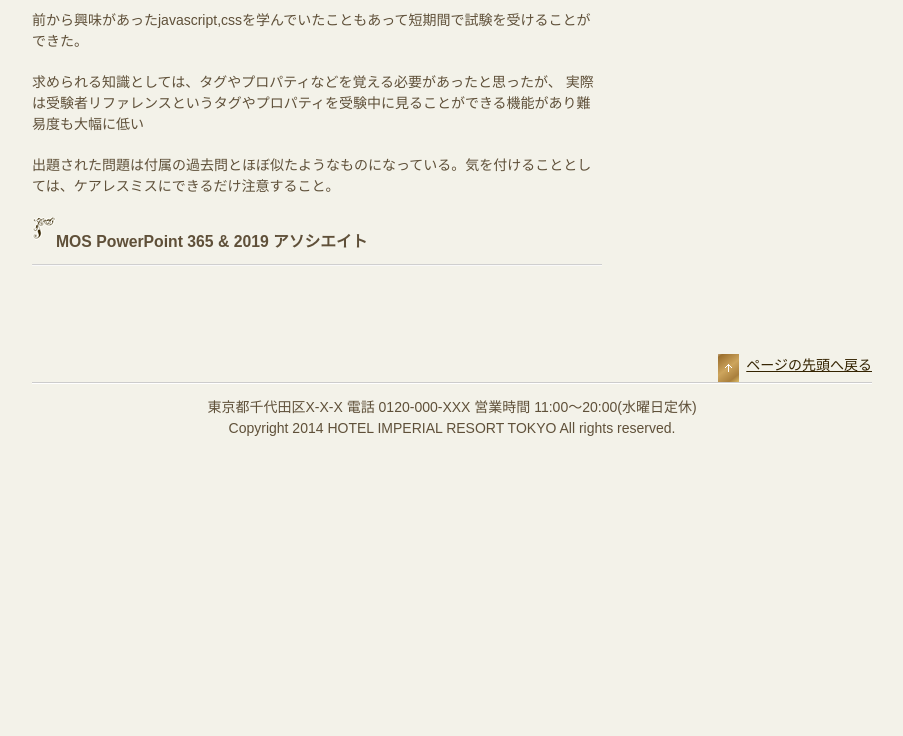
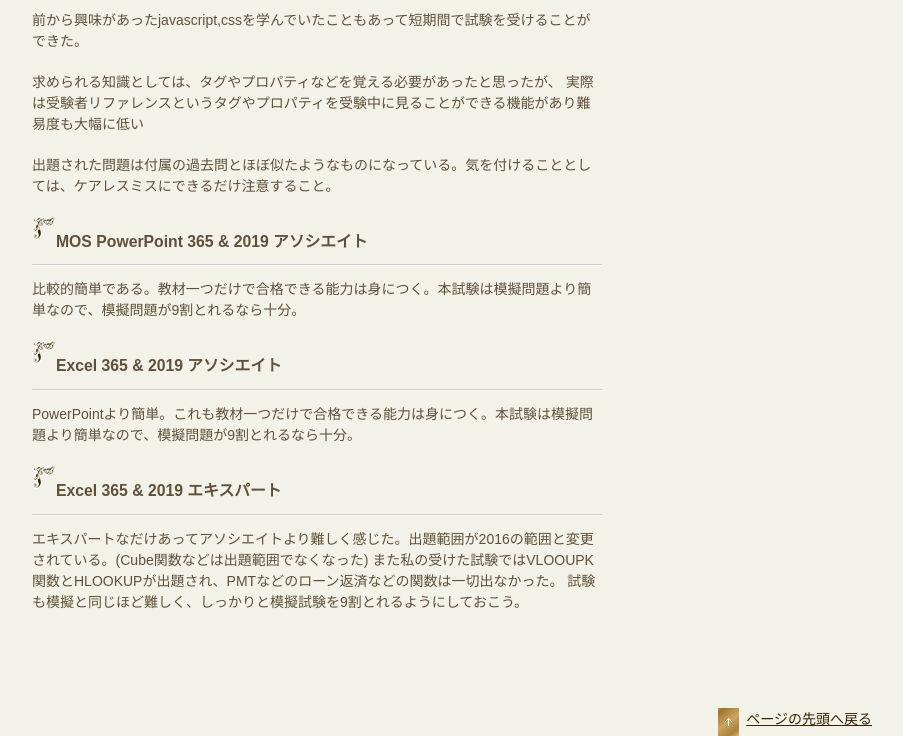
Before and after one commit to GNH765/web-, a plain HTML site: page skilit.html in a window 1280 px wide. Shown: the part 621-1357 px from the top of the page, without its empty margins (188-1091 px from the left). Before the commit the page ends 1075 px from the top, so only its background shows below. Drawn offline with Linux system fonts and the light colour scheme; files that its build step writes are made by us from their sources.

Commit message:
ページ文字変更

```diff
--- a/skilit.html
+++ b/skilit.html
@@ -42,6 +42,15 @@
 	実際は受験者リファレンスというタグやプロパティを受験中に見ることができる機能があり難易度も大幅に低い</p>
 	<p>出題された問題は付属の過去問とほぼ似たようなものになっている。気を付けることとしては、ケアレスミスにできるだけ注意すること。</p>
 <h2>MOS PowerPoint 365 & 2019 アソシエイト</h2>
+<p>比較的簡単である。教材一つだけで合格できる能力は身につく。本試験は模擬問題より簡単なので、模擬問題が9割とれるなら十分。</p>
+<h2>Excel 365 & 2019 アソシエイト</h2>
+<p>PowerPointより簡単。これも教材一つだけで合格できる能力は身につく。本試験は模擬問題より簡単なので、模擬問題が9割とれるなら十分。</p>
+<h2>Excel 365 & 2019 エキスパート</h2>
+<p>エキスパートなだけあってアソシエイトより難しく感じた。出題範囲が2016の範囲と変更されている。(Cube関数などは出題範囲でなくなった)
+	また私の受けた試験ではVLOOUPK関数とHLOOKUPが出題され、PMTなどのローン返済などの関数は一切出なかった。
+	試験も模擬と同じほど難しく、しっかりと模擬試験を9割とれるようにしておこう。
+
+</p>
 
 
 </div>
@@ -66,8 +75,6 @@
 	</div>
 <footer>
 <p id="pagetop"><a href="#top">ページの先頭へ戻る</a></p>
-<address>東京都千代田区X-X-X 電話 0120-000-XXX 営業時間 11:00～20:00(水曜日定休)</address>
-<p id="copyright"><small>Copyright 2014 HOTEL IMPERIAL RESORT TOKYO All rights reserved.</small></p>
 </footer>
 <script src="js/slideshow.js"></script>
 </body>
```
Also changed, not shown: contact.html (+4 -4 lines), index.html (+1 -6 lines), plan.html (+1 -3 lines).
